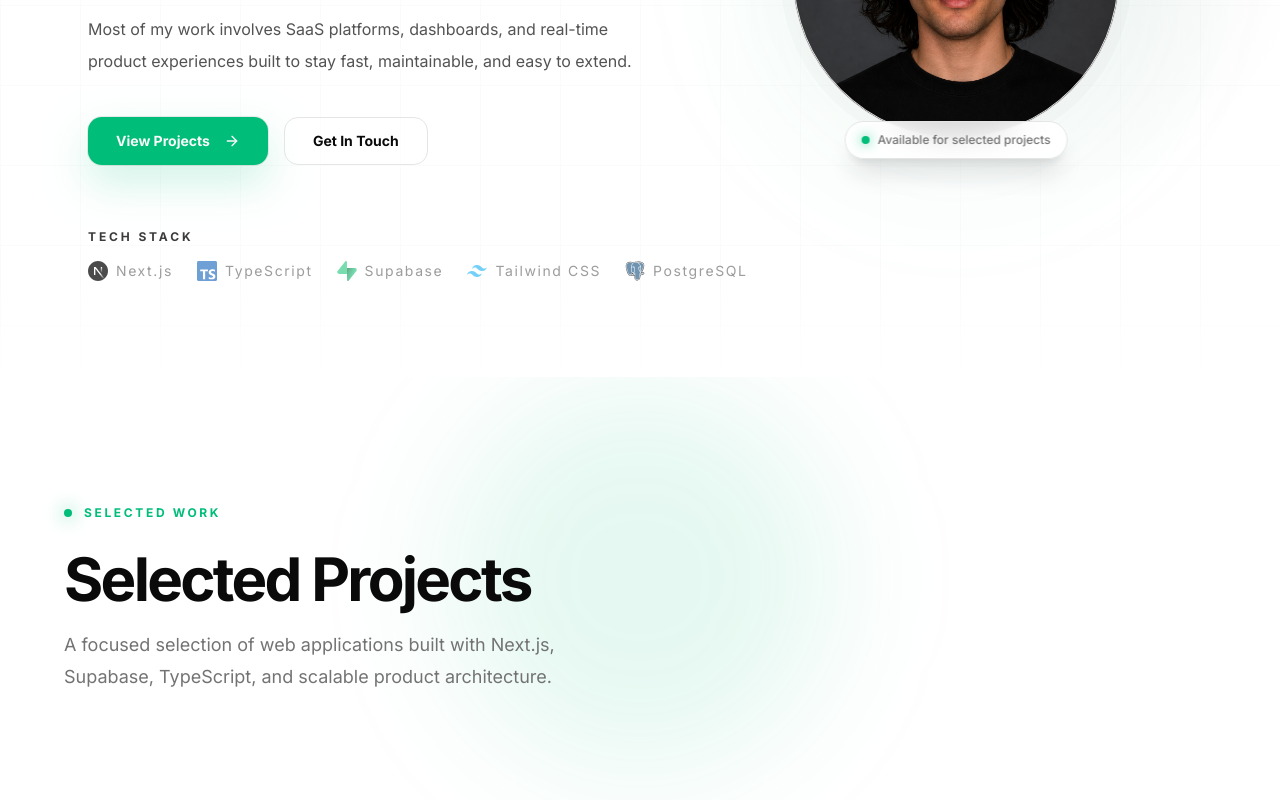
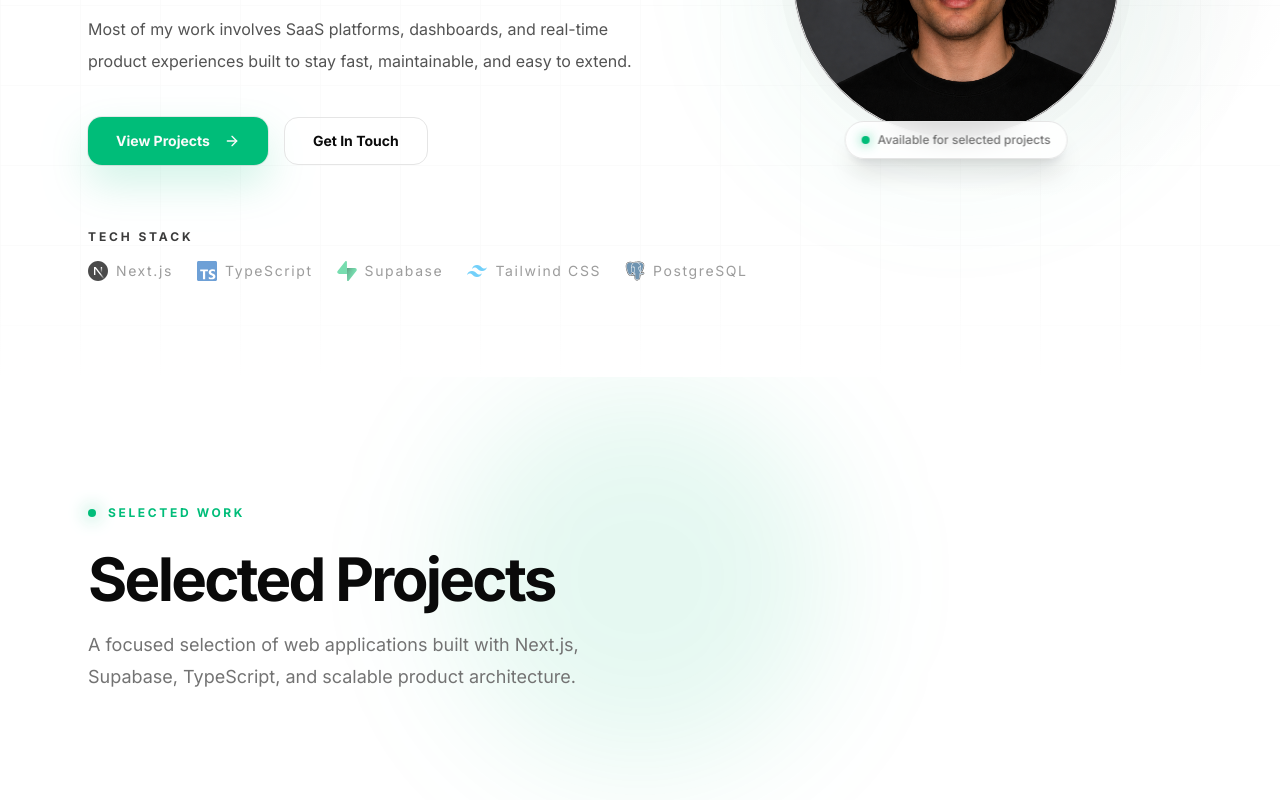
Before and after one commit to svsxn/portfolio, a Next.js app: page / in a window 1280 px wide. Shown: the part 468-1268 px from the top of the page. Built offline with nearby package versions, Linux system fonts and the light colour scheme.

Commit message:
fix: spacing

```diff
--- a/components/sections/projects/index.tsx
+++ b/components/sections/projects/index.tsx
@@ -5,10 +5,10 @@ export default function Projects() {
   return (
     <section
       id="projects"
-      className="relative isolate scroll-mt-24 overflow-hidden px-6 py-24 sm:py-28 lg:py-32"
+      className="relative isolate scroll-mt-24 overflow-hidden "
     >
       <Background />
-      <div className="mx-auto w-full max-w-6xl">
+      <div className="mx-auto w-full max-w-6xl px-6 py-24 sm:py-28 lg:py-32">
         <div className="max-w-2xl">
           <Label primaryText="Selected work" />
           <h2 className="mt-6 text-balance text-4xl font-bold tracking-[-0.045em] sm:text-5xl lg:text-6xl">
```
